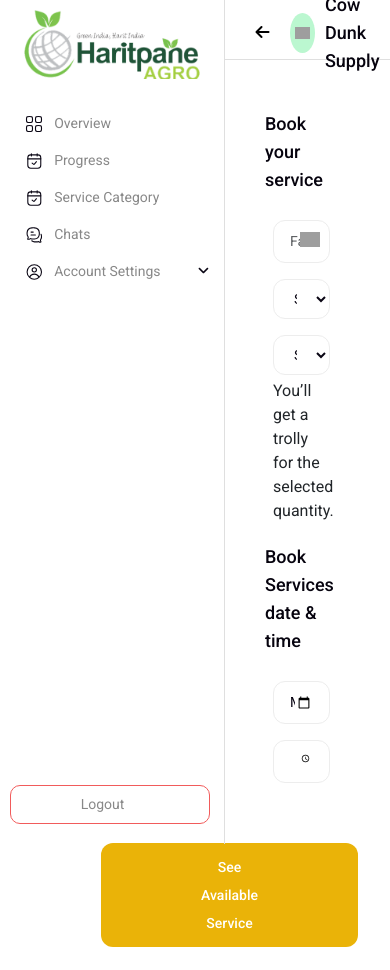
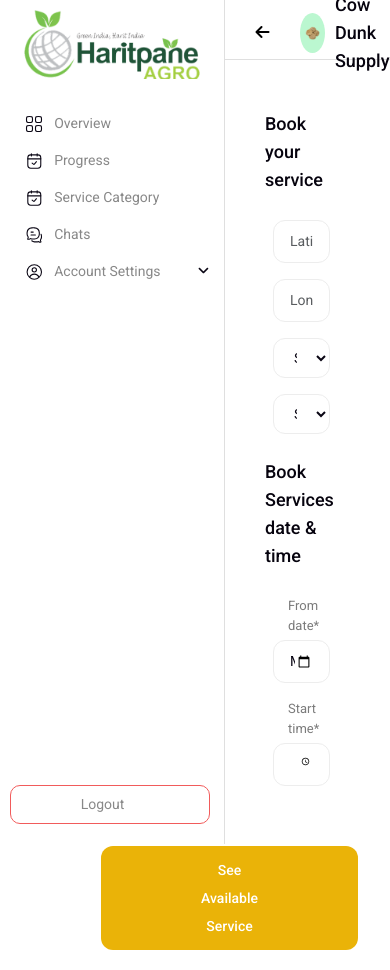
Before and after one commit to Tyagi-Yash/haritpane-farmer-module, a React (Vite) app: page /cow-dunk-supply in a window 390 px wide. Built offline with nearby package versions, Linux system fonts and the light colour scheme; grey boxes are pictures that could not be loaded.

Commit message:
feat: Enhance Cow Dunk Service booking and availability features; add form validation and integrate Redux for service retrieval

```diff
--- a/src/pages/service category/cow dunk supply/CowDungBookYourService.jsx
+++ b/src/pages/service category/cow dunk supply/CowDungBookYourService.jsx
@@ -1,89 +1,209 @@
-import React from "react";
+import { useNavigate } from "react-router-dom";
+import { useState } from "react";
+import { toast } from "react-toastify";
+
+import TopbarModal from "../../../components/common components/TopbarModal";
+import CowDunkSupplyIcon from "../../../assets/images/CowDunkSupply-icon.png";
+import {
+  validateFromDate,
+  validateLat,
+  validateLng,
+  validateSelectTime,
+} from "../../../utils/formValidators";
 
 function CowDungBookYourService() {
+  const dryDunkOptions = [
+    { value: "trolly", name: "1-2 Dry (Trolly)" },
+    { value: "truck", name: "5-6 Dry (Truck)" },
+  ];
+  const wetDunkOptions = [
+    { value: "trolly", name: "3-4 Wet (Trolly)" },
+    { value: "truck", name: "10-12 Wet (Truck)" },
+  ];
+  const [formState, setFormState] = useState({
+    lat: "",
+    lng: "",
+    typeOfCowDunk: "",
+    quantity: "",
+    date: "",
+    time: "",
+  });
+  const { lat, lng, date, time, quantity, typeOfCowDunk } = formState;
+  const [disable, setDisable] = useState(false);
+  const [errors, setErrors] = useState({});
+  const navigate = useNavigate();
+
+  const handleInputChange = (e) => {
+    const { name, value } = e.target;
+    setFormState((prev) => ({
+      ...prev,
+      [name]: value,
+    }));
+    setErrors((prev) => ({ ...prev, [name]: "" }));
+  };
+
+  const validateForm = () => {
+    let newErrors = {};
+
+    const latError = validateLat(lat);
+    if (latError) newErrors.lat = latError;
+
+    const lngError = validateLng(lng);
+    if (lngError) newErrors.lng = lngError;
+
+    const dateErrors = validateFromDate(date);
+    if (dateErrors) newErrors.date = dateErrors;
+
+    const timeError = validateSelectTime(date, time);
+    if (timeError) newErrors.time = timeError;
+
+    setErrors(newErrors);
+    return Object.keys(newErrors).length === 0;
+  };
+
+  const handleSubmit = async (e) => {
+    e.preventDefault();
+    if (!validateForm()) return;
+    setDisable(true);
+    const formdata = {
+      lat: lat.trim(),
+      lng: lng.trim(),
+      typeOfCowDunk,
+      quantity,
+      date,
+      time,
+    };
+    try {
+      const query = new URLSearchParams(formdata).toString();
+      navigate(`available-services?${query}`);
+    } catch (error) {
+      toast.error("Something went wrong");
+    } finally {
+      setDisable(false);
+    }
+  };
   return (
-    <>
-      <div className="WrapperArea">
-        <div className="WrapperBox">
-          <div className="topbar">
-            <div className="TitleBox">
-              <div className="TitleBox-top-bar">
-                <span>
-                  <a className="back-circle-navbar" href="service-category.html">
-                    <i className="fa-solid fa-arrow-left" />
-                  </a>
-                </span>
-                <h4 className="book-heading d-flex align-items-center">
-                  <span className="top-icon-image">
-                    <img src="assets/images/CowDunkSupply-icon.png" alt />
-                  </span>
-                  Cow Dunk Supply
-                </h4>
-              </div>
-            </div>
-            <div className="right-section">
-              <div className="search-box">
-                <input className="form-control" type="text" placeholder="Search Services..." />
-                <i className="fas fa-search search-icon" />
-              </div>
-              <i className="far fa-bell bell-icon" />
-              <div className="profile">
-                <img src="assets/images/profile.png" alt="Profile" />
-                <span className="username">Ramesh</span>
-              </div>
-            </div>
-          </div>
-          <div className="dashboard">
+    <div className="WrapperArea">
+      <div className="WrapperBox">
+        <TopbarModal
+          titleBox={true}
+          title="Cow Dunk Supply"
+          secImage={CowDunkSupplyIcon}
+          navigate="/service-category"
+        />
+        <div className="dashboard">
+          <form onSubmit={handleSubmit}>
             <div className="option-wrapper">
               <div className="form-section">
                 <h5 className="book-heading">Book your service</h5>
                 <div className="row g-3">
-                  {/* Farm Location (Text) */}
-                  <div className="col-md-12">
-                    <div className="location-wrapper">
-                      <input type="text" className="form-control" placeholder="Farm location*" required />
-                      <img src="assets/images/location-black.svg" alt className="location-icon" />
-                    </div>
+                  {/*need to remove this after geo api implemented */}
+                  <div className="col-md-6">
+                    <input
+                      type="text"
+                      className="form-control"
+                      placeholder="Latitude*"
+                      name="lat"
+                      value={lat}
+                      onChange={handleInputChange}
+                    />
+                    {errors.lat && <p className="error-text">{errors.lat}</p>}
                   </div>
                   <div className="col-md-6">
-                    <select id="typeSelect" className="form-control" onchange="updateQuantity()">
-                      <option value selected disabled>
-                        Select type
+                    <input
+                      type="text"
+                      className="form-control"
+                      placeholder="Longitude*"
+                      name="lng"
+                      value={lng}
+                      onChange={handleInputChange}
+                    />
+                    {errors.lng && <p className="error-text">{errors.lng}</p>}
+                  </div>
+                  {/* <div className="col-md-12">
+                  <input
+                    type="text"
+                    className="form-control"
+                    placeholder="Job location*"
+                    required
+                  />
+                </div> */}
+                  <div className="col-md-6">
+                    <select
+                      className="form-control"
+                      name="typeOfCowDunk"
+                      value={typeOfCowDunk}
+                      onChange={handleInputChange}
+                    >
+                      <option value="" disabled>
+                        Select type*
                       </option>
-                      <option value="Dry">Dry</option>
-                      <option value="Wet">Wet</option>
+                      <option value="dry">Dry</option>
+                      <option value="wet">Wet</option>
                     </select>
+                    {errors.typeOfCowDunk && <p className="error-text">{errors.typeOfCowDunk}</p>}
                   </div>
-                  {/* Quantity Dropdown (Dynamic) */}
+
                   <div className="col-md-6">
-                    <select id="quantitySelect" className="form-control">
-                      <option value selected disabled>
-                        Select quantity
+                    <select
+                      className="form-control"
+                      name="quantity"
+                      value={quantity}
+                      onChange={handleInputChange}
+                    >
+                      <option value="" disabled>
+                        Select quantity*
                       </option>
+                      {typeOfCowDunk &&
+                        (typeOfCowDunk === "dry" ? dryDunkOptions : wetDunkOptions).map((type) => (
+                          <option key={type.value} className="form-control" value={type.value}>
+                            {type.name}
+                          </option>
+                        ))}
                     </select>
-                    <span className="note d-block mt-1">You’ll get a trolly for the selected quantity.</span>
+                    {errors.quantity && <p className="error-text">{errors.quantity}</p>}
+
+                    <span className="note d-block mt-1">
+                      {quantity && `You'll get a ${quantity} for the selected quantity.`}
+                    </span>
                   </div>
                 </div>
                 <h5 className="book-heading">Book Services date &amp; time</h5>
                 <div className="row g-3">
-                  {/* From Date */}
                   <div className="col-md-6">
-                    <input type="date" className="form-control" required />
+                    <label className="form-label">From date*</label>
+                    <input
+                      type="date"
+                      className="form-control"
+                      name="date"
+                      value={date}
+                      onChange={handleInputChange}
+                    />
+                    {errors.date && <p className="error-text">{errors.date}</p>}{" "}
                   </div>
-                  {/* From Time */}
                   <div className="col-md-6">
-                    <input type="time" className="form-control" required />
+                    <label className="form-label">Start time*</label>
+                    <input
+                      type="time"
+                      className="form-control"
+                      name="time"
+                      value={time}
+                      onChange={handleInputChange}
+                    />
+                    {errors.time && <p className="error-text">{errors.time}</p>}
                   </div>
                 </div>
               </div>
             </div>
             <div className="available-service-btn">
-              <a href="cow-Dung-change-availablity.html">See Available Service</a>
+              <button type="submit" disabled={disable}>
+                {disable ? "Loading..." : "See Available Service"}
+              </button>
             </div>
-          </div>
+          </form>
         </div>
       </div>
-    </>
+    </div>
   );
 }
 
--- a/src/pages/service category/cow dunk supply/CowDungChangeAvailablity.jsx
+++ b/src/pages/service category/cow dunk supply/CowDungChangeAvailablity.jsx
@@ -1,75 +1,142 @@
-import React from "react";
+import { useEffect, useState } from "react";
+import { useDispatch } from "react-redux";
+import { Link, useLocation } from "react-router-dom";
+import { toast } from "react-toastify";
+
+import sortArrowDown from "../../../assets/images/sort-arrow-down.svg";
+import TopbarModal from "../../../components/common components/TopbarModal";
+import CowDunkSupplyIcon from "../../../assets/images/CowDunkSupply-icon.png";
+import VendorCardSkeleton from "../../../components/skeletons/VendorCardSkeleton";
+import { getAllServiceCowDunk } from "../../../reduxtoolkit/slices/service category/cowDunkServices";
 
 function CowDungChangeAvailablity() {
+  const location = useLocation();
+  const queryParams = new URLSearchParams(location.search);
+  const dispatch = useDispatch();
+  const [errors, setErrors] = useState({});
+  const [loading, setLoading] = useState(false);
+
+  const [filters, setFilters] = useState({
+    lat: queryParams.get("lat") || "",
+    lng: queryParams.get("lng") || "",
+    typeOfCowDunk: queryParams.get("typeOfCowDunk") || "",
+    quantity: queryParams.get("quantity") || "",
+    date: queryParams.get("date") || "",
+    time: queryParams.get("time") || "",
+  });
+  const { date } = filters;
+
+  const handleInputChange = (e) => {
+    const { name, value } = e.target;
+    setFilters((prev) => ({
+      ...prev,
+      [name]: value,
+    }));
+    setErrors((prev) => ({ ...prev, [name]: "" }));
+  };
+
+  const [services, setServices] = useState([]);
+
+  const validateForm = () => {
+    let newErrors = {};
+    const today = new Date();
+    today.setHours(0, 0, 0, 0);
+
+    if (!date) {
+      newErrors.date = "*From date is required";
+    } else if (new Date(date) < today) {
+      newErrors.date = "*From date cannot be in the past";
+    }
+
+    // if (!toDate) {
+    //   newErrors.toDate = "*To date is required";
+    // } else if (new Date(toDate) < today) {
+    //   newErrors.toDate = "*To date cannot be in the past";
+    // }
+    // if (date && toDate && new Date(date) > new Date(toDate)) {
+    //   newErrors.toDate = "*To date cannot be earlier than from date";
+    // }
+
+    setErrors(newErrors);
+    return Object.keys(newErrors).length === 0;
+  };
+
+  const fetchServices = async () => {
+    if (!validateForm()) return;
+    setLoading(true);
+    try {
+      const res = await dispatch(getAllServiceCowDunk(filters));
+      const { status, data } = res?.payload || {};
+      if (status === 200) {
+        setServices(data?.data?.[0]?.data || []);
+      } else {
+        toast(data?.message || "Failed to load Services");
+      }
+    } catch (error) {
+      toast("Something went wrong");
+    } finally {
+      setLoading(false);
+    }
+  };
+
+  useEffect(() => {
+    fetchServices();
+  }, [date]);
   return (
-    <>
     <div className="WrapperArea">
       <div className="WrapperBox">
-          <div className="topbar">
-            <div className="TitleBox">
-              <div className="TitleBox-top-bar">
-                <span>
-                  <a className="back-circle-navbar" href="Cow-dung-book-your-service.html">
-                    <i className="fa-solid fa-arrow-left" />
-                  </a>
-                </span>
-                <h4 className="book-heading d-flex align-items-center">
-                  <span className="top-icon-image">
-                    <img src="assets/images/CowDunkSupply-icon.png" alt />
-                  </span>
-                  Cow Dunk Supply
-                </h4>
-              </div>
-            </div>
-            <div className="right-section">
-              <div className="search-box">
-                <input className="form-control" type="text" placeholder="Search Services..." />
-                <i className="fas fa-search search-icon" />
-              </div>
-              <i className="far fa-bell bell-icon" />
-              <div className="profile">
-                <img src="assets/images/profile.png" alt="Profile" />
-                <span className="username">Ramesh</span>
-              </div>
-            </div>
-          </div>
+        <TopbarModal
+          titleBox={true}
+          title="Cow Dunk Supply"
+          secImage={CowDunkSupplyIcon}
+          navigate="/cow-dunk-supply"
+        />
         <div className="dashboard">
           <div className="option-wrapper">
             <h3 className="main-heading">Change Availability Date</h3>
             <div className="filter-area">
               <div className="row align-items-end">
-                  {/* Start Date */}
                 <div className="col-md-4 mb-3">
                   <label className="form-label">Select Start Date</label>
+                  {errors.date && <p className="error-text">{errors.date}</p>}
                   <div className="input-group">
-                      <input type="date" className="form-control" placeholder="From date*" required />
+                    <input
+                      type="date"
+                      className="form-control"
+                      placeholder="Till date*"
+                      name="date"
+                      value={date}
+                      onChange={handleInputChange}
+                    />
                   </div>
                 </div>
-                  {/* End Date */}
                 <div className="col-md-4 mb-3">
-                    <label className="form-label">Select End Date</label>
+                  {/* <label className="form-label">Select End Date</label>
+                  {errors.toDate && <p className="error-text">{errors.toDate}</p>}
                   <div className="input-group">
-                      <input type="date" className="form-control" placeholder="From date*" required />
+                    <input
+                      type="date"
+                      className="form-control"
+                      placeholder="Till date*"
+                      name="toDate"
+                      value={toDate}
+                      onChange={handleInputChange}
+                    />
+                  </div> */}
                 </div>
-                  </div>
-                  {/* Sort Dropdown */}
                 <div className="col-md-4 mb-3">
                   <div className="sort-box" id="sortBox">
-                      <div className="sort-toggle" onclick="toggleSortMenu()">
+                    <div className="sort-toggle">
                       <span>
                         <span id="sortSelectedLabel" className="sort-label">
                           Sort
                         </span>
-                          <img src="assets/images/sort-arrow-down.svg" alt="Sort Icon" />
+                        <img src={sortArrowDown} alt="Sort Icon" />
                       </span>
                     </div>
                     <div className="sort-menu">
-                        <div className="sort-option" onclick="selectSortOption('Top rating')">
-                          Top rating
-                        </div>
-                        <div className="sort-option" onclick="selectSortOption('Out of Radius')">
-                          Out of Radius
-                        </div>
+                      <div className="sort-option">Top rating</div>
+                      <div className="sort-option">Out of Radius</div>
                     </div>
                   </div>
                 </div>
@@ -77,89 +144,48 @@ function CowDungChangeAvailablity() {
             </div>
           </div>
           <div className="option-wrapper">
+            {loading ? (
+              <VendorCardSkeleton count={5} />
+            ) : services.length === 0 ? (
+              <p style={{ color: "gray", marginTop: "10px" }}>
+                No services found for the selected filters.
+              </p>
+            ) : (
+              <>
                 <h3 className="main-heading">Available Vendor</h3>
                 <h6 className="form-label-max">Choose from in your radius</h6>
-              {/* Card 1 (Selected) */}
-              <div className="vendor-card selected">
+                {services.map((service) => (
+                  <Link
+                    className="vendor-card-link"
+                    to={`/landMManagementVendorDetailsPending/${service._id}`}
+                    key={service._id}
+                  >
+                    <div className="vendor-card">
                       <div className="service-info">
-                  <img src="assets/images/DungforFarming.png" alt="Service" className="service-image" />
+                        <img src={service.droneImgs[0]} alt="Service" className="service-image" />
                         <div className="service-text">
-                    <a href="cow-dung-vendor-details-pending.html">Dung for Farming</a>
+                          <div className="title"> {service.equipmentDescription}</div>
                           <div className="rating">
                             <span>
                               <i className="fa-solid fa-star star-icon" />
                             </span>{" "}
-                      4.2
+                            {service.avgRating}
                           </div>
                         </div>
                       </div>
                       <div className="price-info">
-                  <h6>₹ 699.00</h6>
+                        <h6>₹ {Number(service.payableAmount).toFixed(2)}</h6>
                         <small>Additional charges might apply</small>
                       </div>
                     </div>
-              {/* Card 2 */}
-              <div className="vendor-card">
-                <div className="service-info">
-                  <img src="assets/images/DungforFarming.png" alt="Service" className="service-image" />
-                  <div className="service-text">
-                    <h6>Dung for Farming</h6>
-                    <div className="rating">
-                      <span>
-                        <i className="fa-solid fa-star star-icon" />
-                      </span>{" "}
-                      4.2
-                    </div>
-                  </div>
-                </div>
-                <div className="price-info">
-                  <h6>₹ 499.00</h6>
-                  <small>Additional charges might apply</small>
-                </div>
-              </div>
-              {/* Card 3 */}
-              <div className="vendor-card">
-                <div className="service-info">
-                  <img src="assets/images/DungforFarming.png" alt="Service" className="service-image" />
-                  <div className="service-text">
-                    <h6>Dung for Farming</h6>
-                    <div className="rating">
-                      <span>
-                        <i className="fa-solid fa-star star-icon" />
-                      </span>{" "}
-                      4.2
-                    </div>
-                  </div>
-                </div>
-                <div className="price-info">
-                  <h6>₹ 999.00</h6>
-                  <small>Additional charges might apply</small>
-                </div>
-              </div>
-              {/* Card 4 */}
-              <div className="vendor-card">
-                <div className="service-info">
-                  <img src="assets/images/DungforFarming.png" alt="Service" className="service-image" />
-                  <div className="service-text">
-                    <h6>Dung for Farming</h6>
-                    <div className="rating">
-                      <span>
-                        <i className="fa-solid fa-star star-icon" />
-                      </span>{" "}
-                      4.2
-                    </div>
-                  </div>
-                </div>
-                <div className="price-info">
-                  <h6>₹ 599.00</h6>
-                  <small>Additional charges might apply</small>
+                  </Link>
+                ))}
+              </>
+            )}
           </div>
         </div>
       </div>
     </div>
-        </div>
-      </div>
-    </>
   );
 }
 
--- a/src/reduxtoolkit/rootReducers.js
+++ b/src/reduxtoolkit/rootReducers.js
@@ -8,11 +8,13 @@ import ExcavationServiceMgmtSlice from "./slices/service category/excavationServ
 import ElectrostaticSprayingServiceMgmtSlice from "./slices/service category/electrostaticSprayingServices";
 import LabourServiceMgmtSlice from "./slices/service category/labourServices";
 import BorewellServiceMgmtSlice from "./slices/service category/borewellServices";
+import CowDunkServiceMgmtSlice from "./slices/service category/cowDunkServices";
 import CompoundWallServiceMgmtSlice from "./slices/service category/compoundWallServices";
 import DroneServiceMgmtSlice from "./slices/service category/droneServices";
 import AugerServiceMgmtSlice from "./slices/service category/augerServices";
 import CarouselAdsMgmtSlice from "./slices/dashboard/carouselAds";
 import ClassifiedSectionMgmtSlice from "./slices/dashboard/classifiedSection";
+import StaticContentMgmtSlice from "./slices/static content/staticContent";
 
 const rootReducer = combineReducers({
   authMgmtSlice,
@@ -24,10 +26,12 @@ const rootReducer = combineReducers({
   ElectrostaticSprayingServiceMgmtSlice,
   LabourServiceMgmtSlice,
   BorewellServiceMgmtSlice,
+  CowDunkServiceMgmtSlice,
   CompoundWallServiceMgmtSlice,
   DroneServiceMgmtSlice,
   AugerServiceMgmtSlice,
   CarouselAdsMgmtSlice,
   ClassifiedSectionMgmtSlice,
+  StaticContentMgmtSlice,
 });
 export default rootReducer;
--- /dev/null
+++ b/src/reduxtoolkit/slices/service category/cowDunkServices.js
@@ -0,0 +1,53 @@
+import { createAsyncThunk, createSlice } from "@reduxjs/toolkit";
+import axios from "../../../config/config";
+
+export const getAllServiceCowDunk = createAsyncThunk(
+  "cowDunkService/getAllServiceCowDunk",
+  async (filters, { rejectWithValue }) => {
+    try {
+      const response = await axios.get("/getAllServiceCowDunk", { params: filters });
+
+      if (response.status === 200) {
+        return {
+          status: response.status,
+          data: response.data,
+        };
+      } else {
+        return rejectWithValue({
+          status: response.status,
+          data: response.data,
+        });
+      }
+    } catch (err) {
+      return rejectWithValue({
+        status: err.response?.status || 500,
+        data: err.response?.data || { message: "Network or server error" },
+      });
+    }
+  }
+);
+
+const initialState = {
+  loader: false,
+};
+
+const CowDunkServiceMgmtSlice = createSlice({
+  name: "cowDunkService",
+  initialState,
+  extraReducers: (builder) => {
+    builder
+
+      // getAllServiceCowDunk
+      .addCase(getAllServiceCowDunk.pending, (state) => {
+        state.loader = true;
+      })
+      .addCase(getAllServiceCowDunk.fulfilled, (state) => {
+        state.loader = false;
+      })
+      .addCase(getAllServiceCowDunk.rejected, (state) => {
+        state.loader = false;
+      });
+  },
+});
+
+export default CowDunkServiceMgmtSlice.reducer;
```
Lines whose indentation alone changed are shown as unchanged.
